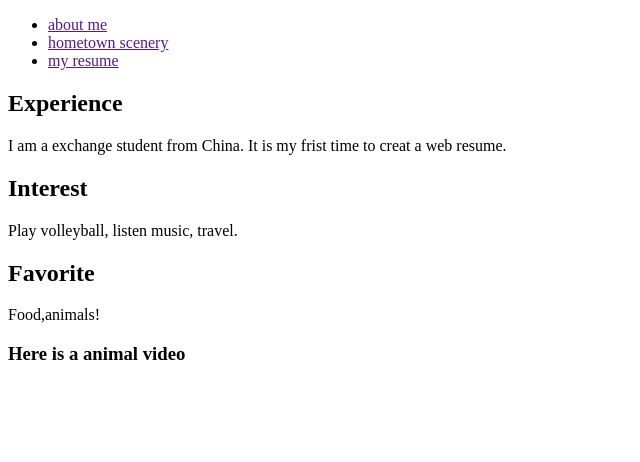
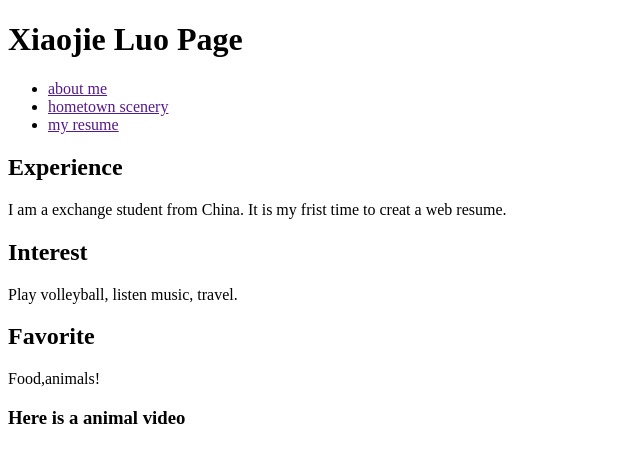
Before and after one commit to xluo30/project, a plain HTML site: page index.html in a window 1280 px wide. Shown: the whole page, without its empty margins (0-640 px from the left). Drawn offline with Linux system fonts and the light colour scheme.

Commit message:
Update index.html

```diff
--- a/index.html
+++ b/index.html
@@ -3,7 +3,7 @@
 <meta charset="UTF-8">
 
 <body>
-<title>Xiaojie Luo Page</title>
+<h1>Xiaojie Luo Page</h1>
 <ul>
 <li>
 <a href="">about me</a>
```
